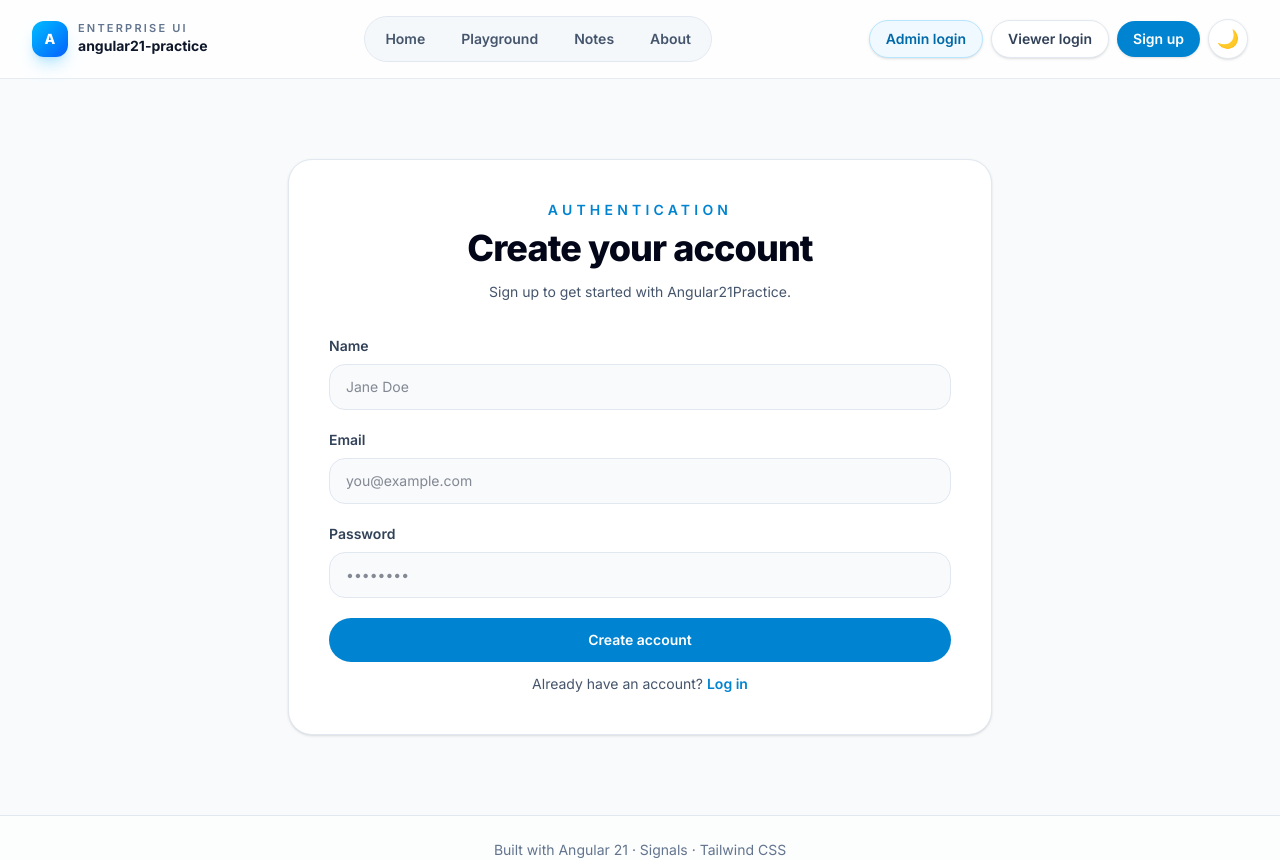
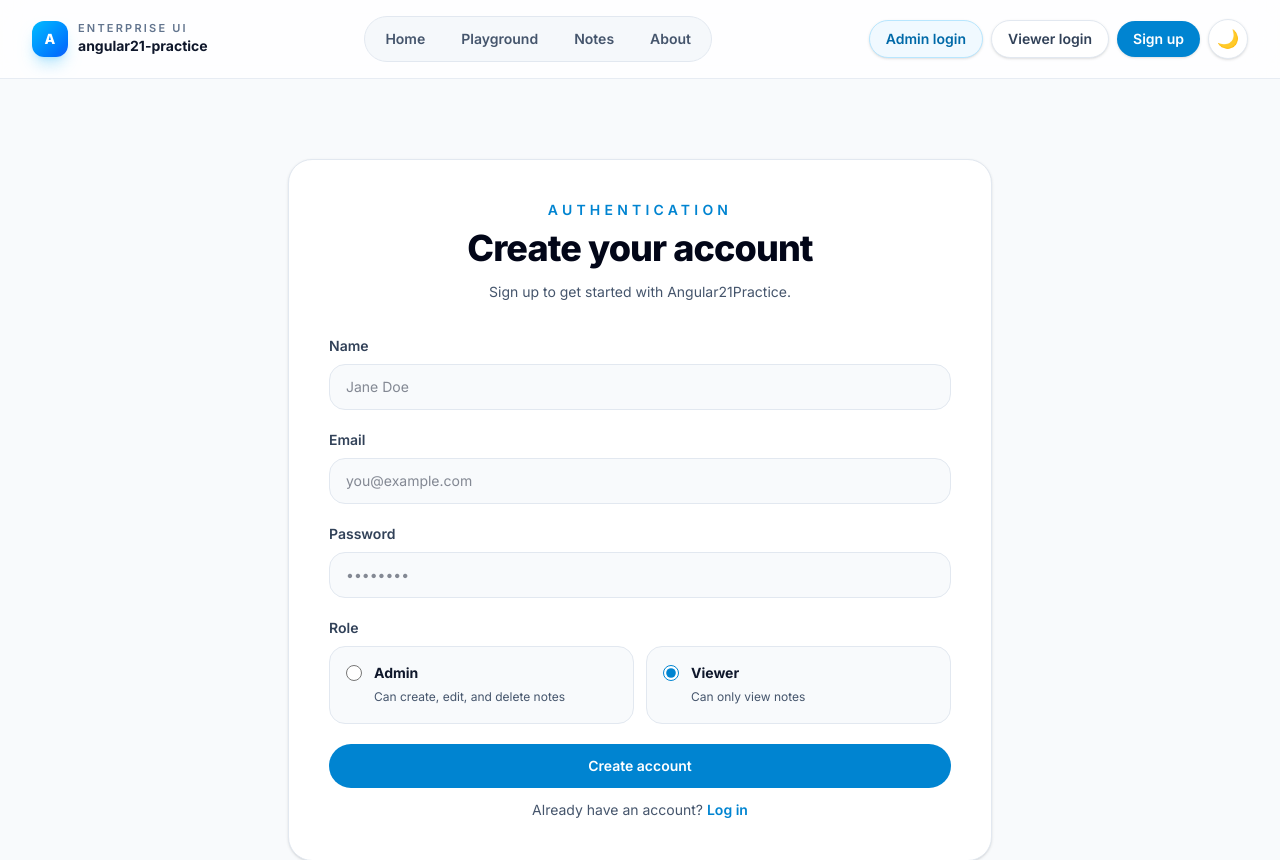
Before and after one commit to TechTinker-sys/angular21-practicefinal, an Angular app: page /signup in a window 1280 px wide. Shown: the top 860 px of the page. Built offline with nearby package versions, Linux system fonts and the light colour scheme.

Commit message:
feat: add role selection to signup page for admin and viewer accounts

```diff
--- a/src/api/auth.ts
+++ b/src/api/auth.ts
@@ -26,6 +26,7 @@ interface SignupInput {
   name?: string;
   email?: string;
   password?: string;
+  role?: UserRole;
 }
 
 interface LoginInput {
@@ -118,8 +119,9 @@ router.post('/signup', async (req, res) => {
   const name = input?.name?.trim();
   const email = input?.email?.trim().toLowerCase();
   const password = input?.password;
-  // New signups always default to viewer role for safety.
-  const role: UserRole = 'viewer';
+  // Allow explicit role selection, default to viewer for safety.
+  const requestedRole = input?.role;
+  const role: UserRole = requestedRole === 'admin' || requestedRole === 'viewer' ? requestedRole : 'viewer';
 
   if (!name || !email || !password) {
     return res.status(400).json({ error: 'name, email, and password are required' });
--- a/src/app/features/auth/models/auth.ts
+++ b/src/app/features/auth/models/auth.ts
@@ -17,6 +17,7 @@ export interface SignupInput {
   name: string;
   email: string;
   password: string;
+  role?: UserRole;
 }
 
 export interface LoginInput {
--- a/src/app/features/auth/pages/signup/signup.html
+++ b/src/app/features/auth/pages/signup/signup.html
@@ -46,6 +46,46 @@
         }
       </div>
 
+      <div>
+        <label class="block text-sm font-semibold text-slate-700 dark:text-slate-300">Role</label>
+        <div class="mt-2 grid gap-3 sm:grid-cols-2">
+          <label
+            [class.border-sky-500]="signupForm.controls.role.value === 'admin'"
+            [class.bg-sky-50]="signupForm.controls.role.value === 'admin'"
+            [class.dark:bg-sky-950/40]="signupForm.controls.role.value === 'admin'"
+            class="flex cursor-pointer items-start gap-3 rounded-2xl border border-slate-200 bg-slate-50 p-4 transition hover:border-sky-400 dark:border-slate-800 dark:bg-slate-900 dark:hover:border-sky-500"
+          >
+            <input
+              type="radio"
+              formControlName="role"
+              value="admin"
+              class="mt-0.5 h-4 w-4 shrink-0 accent-sky-600"
+            />
+            <span>
+              <span class="block text-sm font-bold text-slate-900 dark:text-white">Admin</span>
+              <span class="mt-1 block text-xs leading-5 text-slate-600 dark:text-slate-400">Can create, edit, and delete notes</span>
+            </span>
+          </label>
+          <label
+            [class.border-sky-500]="signupForm.controls.role.value === 'viewer'"
+            [class.bg-sky-50]="signupForm.controls.role.value === 'viewer'"
+            [class.dark:bg-sky-950/40]="signupForm.controls.role.value === 'viewer'"
+            class="flex cursor-pointer items-start gap-3 rounded-2xl border border-slate-200 bg-slate-50 p-4 transition hover:border-sky-400 dark:border-slate-800 dark:bg-slate-900 dark:hover:border-sky-500"
+          >
+            <input
+              type="radio"
+              formControlName="role"
+              value="viewer"
+              class="mt-0.5 h-4 w-4 shrink-0 accent-sky-600"
+            />
+            <span>
+              <span class="block text-sm font-bold text-slate-900 dark:text-white">Viewer</span>
+              <span class="mt-1 block text-xs leading-5 text-slate-600 dark:text-slate-400">Can only view notes</span>
+            </span>
+          </label>
+        </div>
+      </div>
+
       <div *ngIf="error()" class="rounded-2xl border border-rose-200 bg-rose-50 p-4 text-sm text-rose-700 dark:border-rose-900 dark:bg-rose-950/40 dark:text-rose-300">
         {{ error() }}
       </div>
--- a/src/app/features/auth/pages/signup/signup.ts
+++ b/src/app/features/auth/pages/signup/signup.ts
@@ -3,6 +3,7 @@ import { FormControl, FormGroup, ReactiveFormsModule, Validators } from '@angula
 import { CommonModule, NgIf } from '@angular/common';
 import { Router, RouterLink } from '@angular/router';
 import { AuthService } from '../../services/auth.service';
+import { UserRole } from '../../models/auth';
 
 @Component({
   selector: 'app-signup',
@@ -21,7 +22,8 @@ export class Signup {
   protected readonly signupForm = new FormGroup({
     name: new FormControl('', [Validators.required, Validators.minLength(2)]),
     email: new FormControl('', [Validators.required, Validators.email]),
-    password: new FormControl('', [Validators.required, Validators.minLength(6)])
+    password: new FormControl('', [Validators.required, Validators.minLength(6)]),
+    role: new FormControl<UserRole>('viewer', [Validators.required])
   });
 
   protected submitSignup() {
@@ -36,7 +38,8 @@ export class Signup {
     this.authService.signup({
       name: this.signupForm.value.name ?? '',
       email: this.signupForm.value.email ?? '',
-      password: this.signupForm.value.password ?? ''
+      password: this.signupForm.value.password ?? '',
+      role: this.signupForm.value.role ?? 'viewer'
     }).subscribe({
       next: () => this.router.navigate(['/home']),
       error: (err) => {
```
